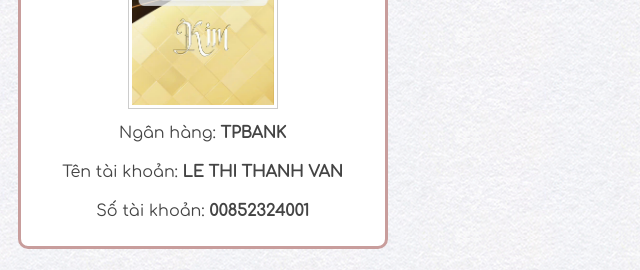
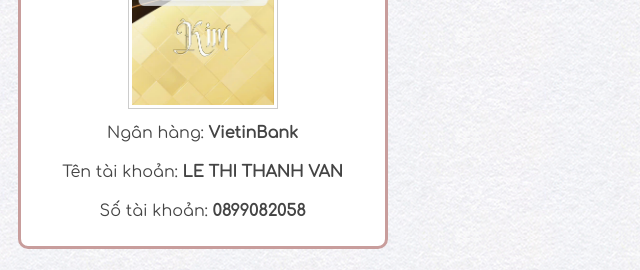
Before and after one commit to anthenguyen9/ann, a plain HTML site: page index.html in a window 1280 px wide. Shown: the part 9220-9490 px from the top of the page, 639-1279 px from the left. Drawn offline with Linux system fonts and the light colour scheme.

Commit message:
Update index.html

```diff
--- a/index.html
+++ b/index.html
@@ -492,11 +492,11 @@
                                             <div class="donate-card">
                                                 <h3>Mừng cưới đến cô dâu</h3>
                                                 <img class="qr-code-image" src="images/qrcodau.jpg?v=240114">
-                                                <p>Ngân hàng: <strong>TPBANK</strong>
+                                                <p>Ngân hàng: <strong>VietinBank</strong>
                                                 </p>
                                                 <p>Tên tài khoản: <strong>LE THI THANH VAN</strong>
                                                 </p>
-                                                <p>Số tài khoản: <strong>00852324001</strong>
+                                                <p>Số tài khoản: <strong>0899082058</strong>
                                                 </p>
                                             </div>
                                         </div>
@@ -510,7 +510,7 @@
             <footer class="site-footer footer-style-1">
                 <div class="inner">
                     <div class="couple-pic">
-                        <img src="images/thankyou.JPG?v=240114">
+                        <img src="images/thankyou.jpg?v=240114">
                     </div>
                     <h2>Thank you!</h2>
                 </div>
```
